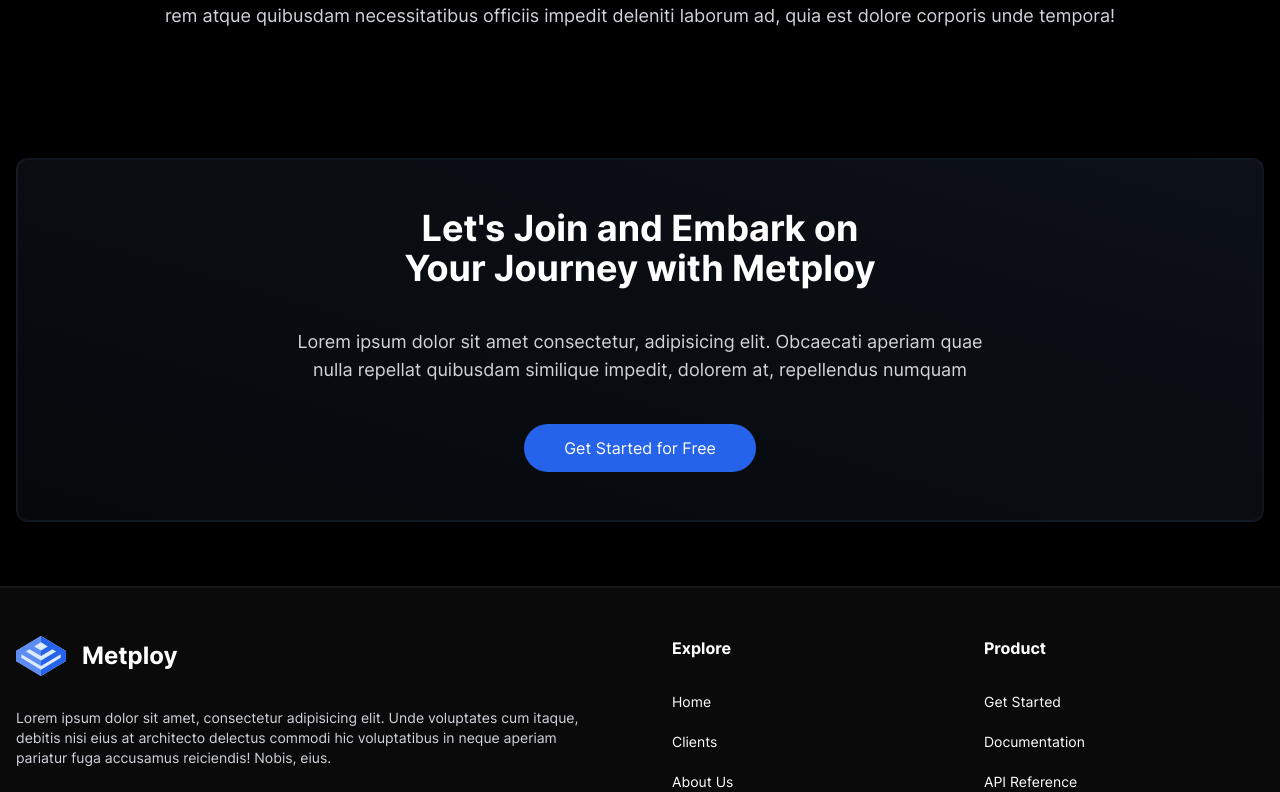
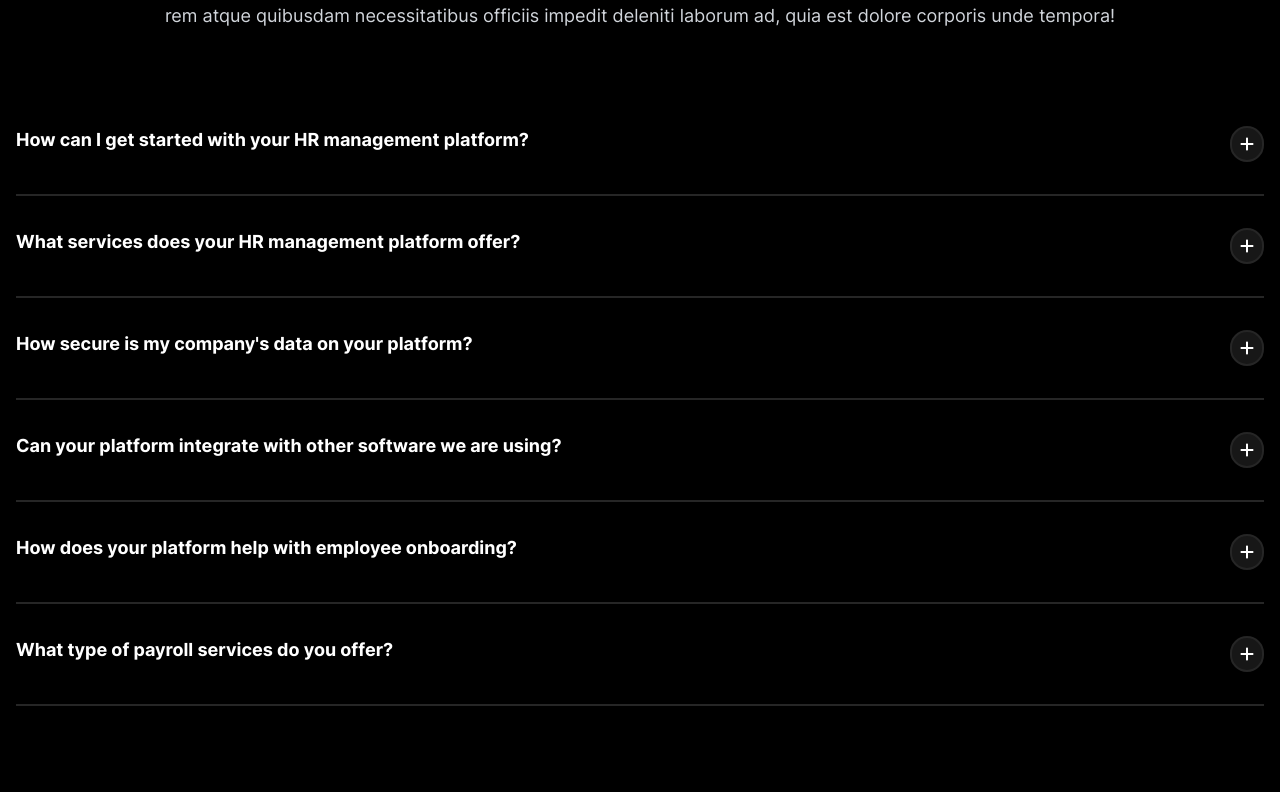
Before and after one commit to DanialZahid/metploy, a React (Vite) app: page / in a window 1280 px wide. Shown: the part 4708-5500 px from the top of the page. Built offline with nearby package versions, Linux system fonts and the light colour scheme.

Commit message:
Update FAQs section.

```diff
--- /dev/null
+++ b/src/Components/FAQs/FAQItem.tsx
@@ -0,0 +1,44 @@
+import { faPlus } from '@fortawesome/free-solid-svg-icons';
+import { FontAwesomeIcon } from '@fortawesome/react-fontawesome';
+import { useState } from 'react';
+
+interface FAQItemProps {
+  question: string;
+  answer: string;
+}
+
+export default function FAQItem({ question, answer }: FAQItemProps) {
+  const [isOpen, setIsOpen] = useState(false);
+
+  function handleClick() {
+    setIsOpen(!isOpen);
+  }
+
+  return (
+    <div
+      onClick={handleClick}
+      className='cursor-pointer border-b-2 border-neutral-800 py-8 first-of-type:pt-0'
+    >
+      <div className='flex justify-between gap-4'>
+        <h3 className='text-lg'>{question}</h3>
+
+        <FontAwesomeIcon
+          icon={faPlus}
+          className={`rounded-full border-2 border-neutral-800 bg-neutral-900 p-2 transition-transform ${
+            isOpen ? 'rotate-45' : ''
+          }`.trim()}
+        />
+      </div>
+
+      <p
+        className={`transition-all ${
+          isOpen
+            ? 'opacity-1 visible max-h-96 pt-8'
+            : 'hidden max-h-0 opacity-0'
+        } `.trim()}
+      >
+        {answer}
+      </p>
+    </div>
+  );
+}
--- a/src/Components/FAQs/FAQs.tsx
+++ b/src/Components/FAQs/FAQs.tsx
@@ -1,8 +1,18 @@
 import { TextBlock } from '../General';
+import { FAQsList } from './FAQsList';
+import FAQItem from './FAQItem';
 
 export default function FAQs() {
+  const faq = FAQsList.map((item) => (
+    <FAQItem
+      key={item.id}
+      question={item.question}
+      answer={item.answer}
+    ></FAQItem>
+  ));
+
   return (
-    <section id='faqs'>
+    <section className='grid gap-24' id='faqs'>
       <TextBlock className='text-center'>
         <h2>Frequently Asked Questions</h2>
 
@@ -13,6 +23,8 @@ export default function FAQs() {
           ad, quia est dolore corporis unde tempora!
         </p>
       </TextBlock>
+
+      <div>{faq}</div>
     </section>
   );
 }
--- /dev/null
+++ b/src/Components/FAQs/FAQsList.tsx
@@ -0,0 +1,43 @@
+export const FAQsList = [
+  {
+    id: 1,
+    question: 'How can I get started with your HR management platform?',
+    answer:
+      'Lorem ipsum, dolor sit amet consectetur adipisicing elit. Quos sint sunt natus laboriosam amet ratione commodi expedita? Rem ex optio maiores illum iusto dolore atque cumque. Numquam iste corrupti accusamus.',
+  },
+
+  {
+    id: 2,
+    question: 'What services does your HR management platform offer?',
+    answer:
+      'Lorem ipsum, dolor sit amet consectetur adipisicing elit. Quos sint sunt natus laboriosam amet ratione commodi expedita? Rem ex optio maiores illum iusto dolore atque cumque. Numquam iste corrupti accusamus.',
+  },
+
+  {
+    id: 3,
+    question: "How secure is my company's data on your platform?",
+    answer:
+      'Lorem ipsum, dolor sit amet consectetur adipisicing elit. Quos sint sunt natus laboriosam amet ratione commodi expedita? Rem ex optio maiores illum iusto dolore atque cumque. Numquam iste corrupti accusamus.',
+  },
+
+  {
+    id: 4,
+    question: 'Can your platform integrate with other software we are using?',
+    answer:
+      'Lorem ipsum, dolor sit amet consectetur adipisicing elit. Quos sint sunt natus laboriosam amet ratione commodi expedita? Rem ex optio maiores illum iusto dolore atque cumque. Numquam iste corrupti accusamus.',
+  },
+
+  {
+    id: 5,
+    question: 'How does your platform help with employee onboarding?',
+    answer:
+      'Lorem ipsum, dolor sit amet consectetur adipisicing elit. Quos sint sunt natus laboriosam amet ratione commodi expedita? Rem ex optio maiores illum iusto dolore atque cumque. Numquam iste corrupti accusamus.',
+  },
+
+  {
+    id: 6,
+    question: 'What type of payroll services do you offer?',
+    answer:
+      'Lorem ipsum, dolor sit amet consectetur adipisicing elit. Quos sint sunt natus laboriosam amet ratione commodi expedita? Rem ex optio maiores illum iusto dolore atque cumque. Numquam iste corrupti accusamus.',
+  },
+];
```
